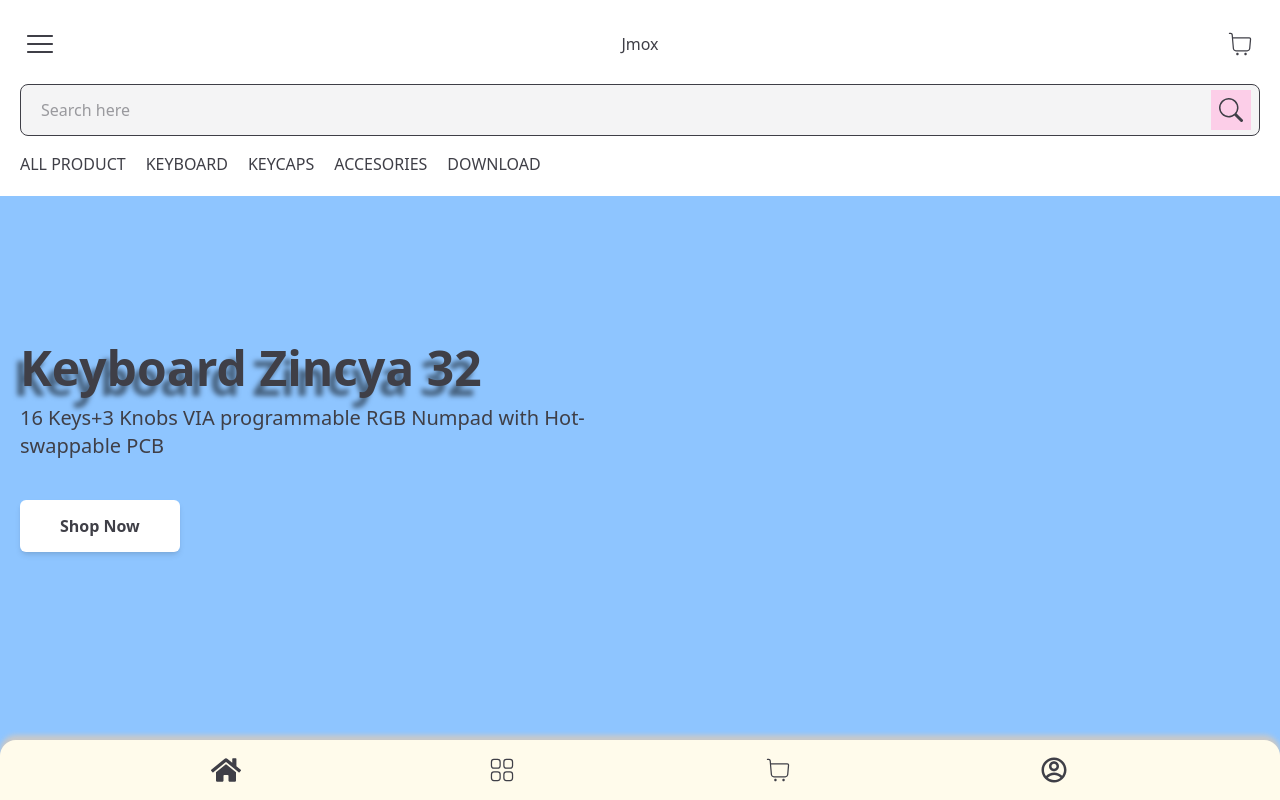
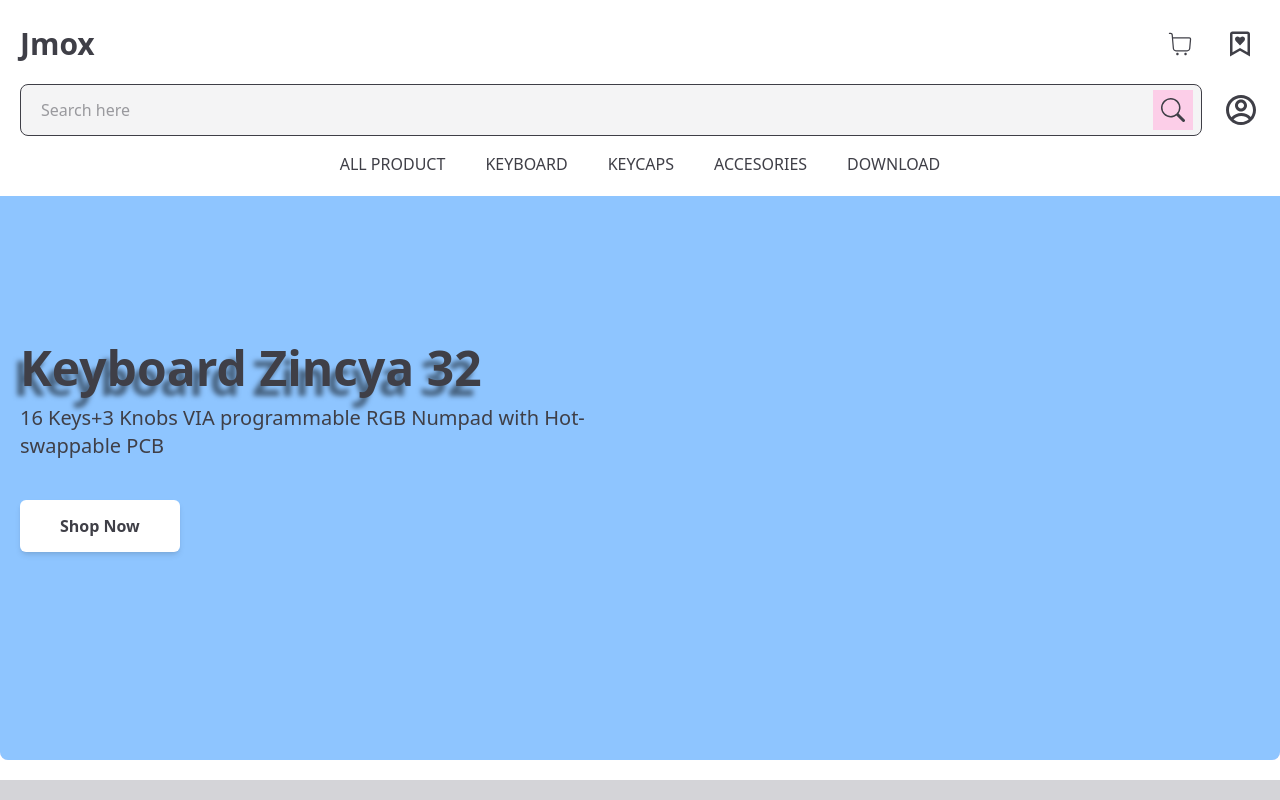
Before and after one commit to Bills-6/E-oommerce-basic, a Next.js app: page / in a window 1280 px wide. Shown: the top 800 px of the page. Built offline with nearby package versions, Linux system fonts and the light colour scheme.

Commit message:
header and sidebar responsive

```diff
--- a/app/components/headerTop.tsx
+++ b/app/components/headerTop.tsx
@@ -3,6 +3,9 @@
 import { BsSearch } from "react-icons/bs";
 import { RxHamburgerMenu } from "react-icons/rx";
 import { CiShoppingCart } from "react-icons/ci";
+import { BiBookmarkHeart } from "react-icons/bi";
+import { RiAccountCircleLine } from "react-icons/ri";
+
 // react property
 import { useState, useEffect, useRef } from "react";
 
@@ -67,19 +70,30 @@
 			}
 		`}>
 			<div className="container mx-auto">
-				{/* mobile Layout */}
-				<div className="mobileWrapper flex items-center justify-between mb-5 pt-6">
+				<div className="flex items-center justify-between mb-5 pt-6">
 					<button className="hamburger w-10 h-10 text-3xl full-center" type="button" onClick={toggle}>
 						<RxHamburgerMenu />
 					</button>
-					<a className="" href="#">Jmox</a>
-					<button className="whilist w-10 h-10 full-center text-3xl" type="button">
-						<CiShoppingCart />
+					<a className="font-bold text-2xl lg:text-3xl" href="#">Jmox</a>
+					<div className="fitures flex items-center gap-5">
+						<button className="cart w-10 h-10 full-center text-3xl" type="button">
+							<CiShoppingCart />
+						</button>
+
+						<button className="whilist w-10 h-10 full-center text-3xl" type="button">
+							<BiBookmarkHeart />
+						</button>
+					</div>
+				</div>
+				<div className="container mx-auto flex items-center gap-5">
+					<SearchBar />
+
+					<button className="w-10 h-10 text-4xl hidden lg:flex items-center justify-center cursor-pointer hover:scale-[1.1] transition-all" type="button">
+						<RiAccountCircleLine />
 					</button>
 				</div>
-				<SearchBar />
 				<nav className="navLarge hidden md:block pt-4">
-					<ul className="flex items-center gap-5 uppercase">
+					<ul className="flex items-center gap-10 uppercase w-fit mx-auto">
 						<li className="">All product</li>
 						<li className="">keyboard</li>
 						<li className="">keycaps</li>
--- a/app/components/navBottom.tsx
+++ b/app/components/navBottom.tsx
@@ -7,7 +7,7 @@
 
 export default function NavBottomHome() {
 	return (
-	<nav className='fixed bottom-0 left-0 right-0 h-15 z-20 bg-amber-50 rounded-tl-2xl rounded-tr-2xl shadow-[0_-5px_5px_#c9c9c9] px-5'>
+	<nav className='fixed bottom-0 left-0 right-0 h-15 z-20 bg-amber-50 rounded-tl-2xl rounded-tr-2xl shadow-[0_-5px_5px_#c9c9c9] px-5 lg:hidden'>
           <ul className='navList h-full flex items-center justify-between md:w-[70%] md:mx-auto md:gap-6'>
 			<li className="w-10 h-10 text-3xl full-center cursor-pointer hover-nav-bottom">
 				<FaHome />
--- a/app/components/sidebar.tsx
+++ b/app/components/sidebar.tsx
@@ -36,7 +36,7 @@
 		<aside className={`fixed w-[90%] left-0 top-[calc(24px+40px)] h-[calc(100dvh-(24px+40px))] bg-white shadow-md overflow-hidden z-[200] transition-all duration-400 p-5 flex flex-col justify-between
 			${
 				active
-				? '' : '-translate-x-400'
+				? '' : '-translate-x-400 hidden'
 			}
 		`}>
 			<ul className='categoryList'>
--- a/app/globals.css
+++ b/app/globals.css
@@ -51,3 +51,7 @@
 .hover-nav-bottom:hover {
   scale: 1.1;
 }
+
+@media (min-width: 1024px) {
+  .hamburger { display: none !important; }
+}
--- a/app/page.tsx
+++ b/app/page.tsx
@@ -1,7 +1,7 @@
 'use client'
 
 // react method
-import { useState } from 'react';
+import { useState, useEffect } from 'react';
 
 
 // component
@@ -24,7 +24,14 @@
     setIsOpen((prev) => !prev);
   }
 
+// lock scroll code ===
+  useEffect(() => {
+    document.body.style.overflow = isOpen ? 'hidden' : '';
 
+    return () => {
+      document.body.style.overflow = '';
+    }
+  }, [isOpen]);
 
   return (
     <div className="root text-zinc-700">
```
